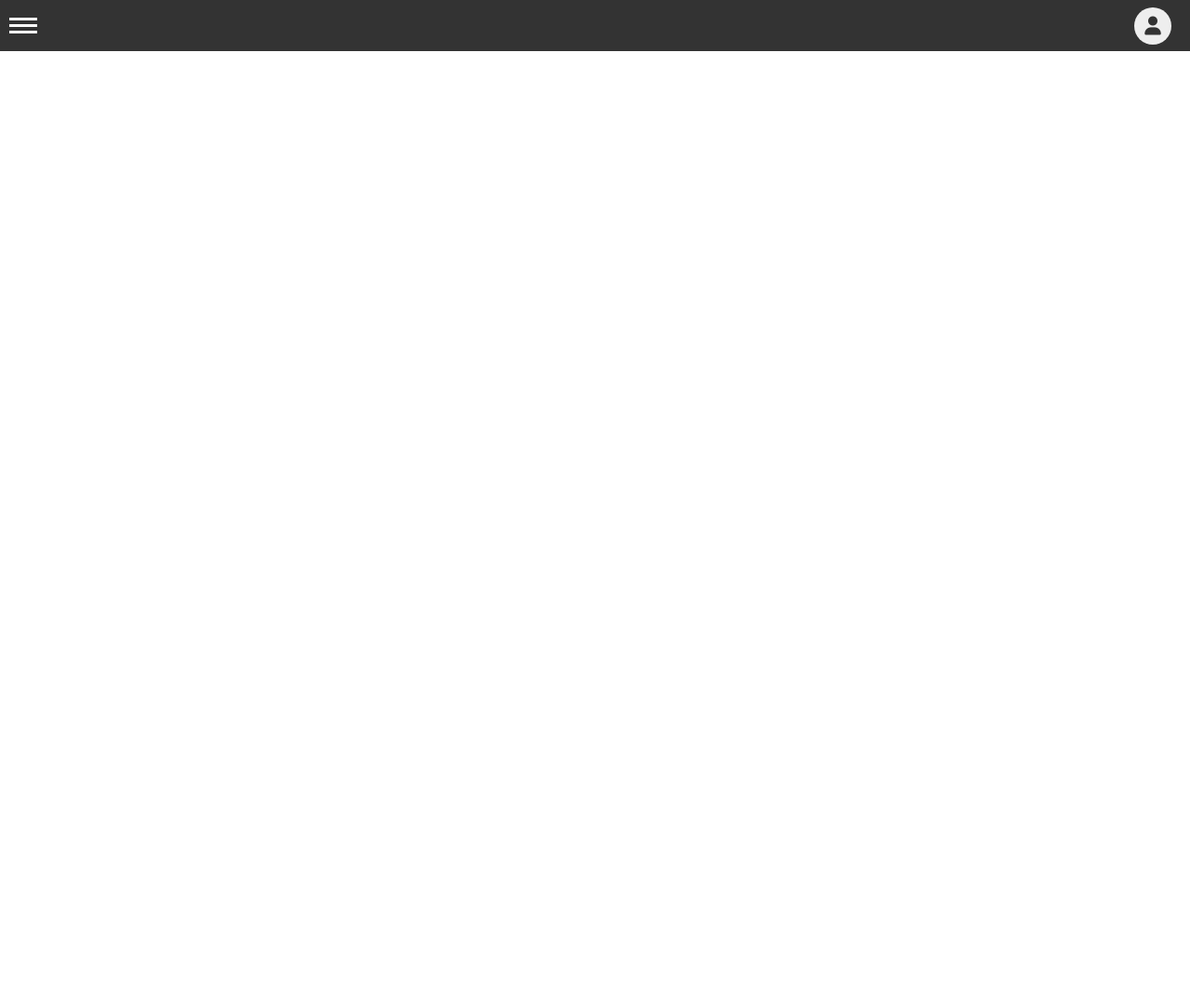
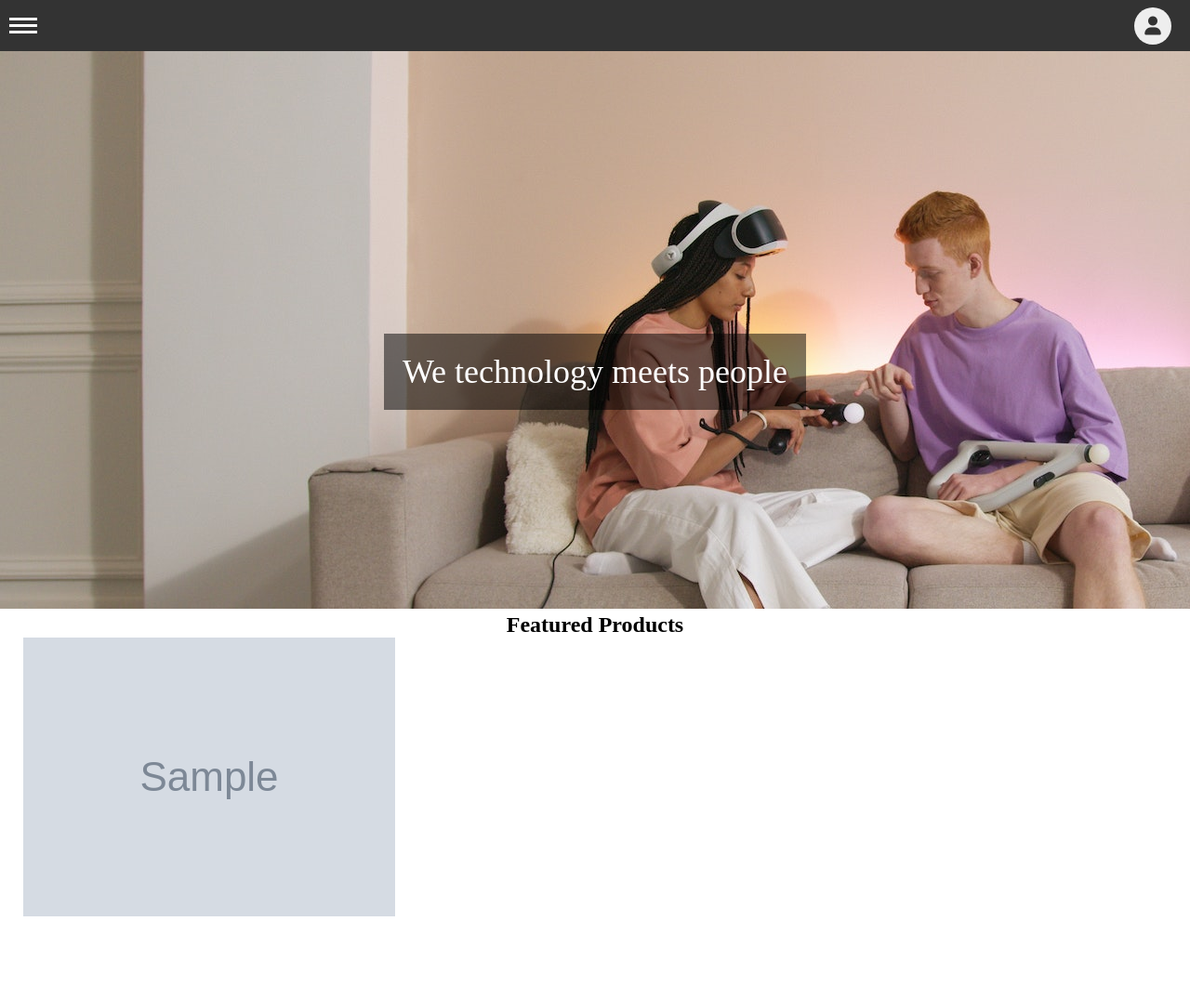
Before and after one commit to Robofish996/PowerPlay, a PHP site: page /pages/store.php in a window 1280 px wide; the page is wider, and only the part inside the window is pictured. Shown: that part at 93% size. Before the commit the page ends 55 px from the top of that part, so only its background shows below. Run offline with PHP 8.4, Linux system fonts and the light colour scheme; the visitor is signed in with stand-in values (Sample User, id 1); tables that the repository leaves empty or names only in its code hold one stand-in row (values such as "Sample post"); grey boxes marked "Sample" are stand-in pictures.

Commit message:
working on featured products

```diff
--- a/css/store.css
+++ b/css/store.css
@@ -3,6 +3,7 @@
     margin: 0;
     padding: 0;
 }
+
 
 /* Navbar styles */
 .navbar {
@@ -139,7 +140,6 @@
     position: absolute;
     background-color: #333;
     min-width: 160px;
-    z-index: 1;
     top: 100%;
     right: 0;
     border-radius: 5px;
@@ -161,3 +161,77 @@
 .dropdown-content a:hover {
     background-color: #444;
 }
+
+/* Banner text styles */
+.banner-text {
+    position: absolute;
+    top: 50%;
+    left: 50%;
+    transform: translate(-50%, -50%);
+    font-size: 36px;
+    color: #fff;
+    text-align: center;
+    padding: 20px;
+    background-color: rgba(0, 0, 0, 0.5);
+}
+/* Featured Products Flip Cards */
+.featured-products {
+    text-align: center; /* Center-align the cards */
+}
+
+.product-cards {
+    display: flex;
+    flex-wrap: wrap;
+    justify-content: center; /* Center-align the cards horizontally */
+    gap: 250px; /* Adjust the gap between card containers */
+}
+
+.product-card-container {
+    width: 450px;
+    height: 350px;
+    display: inline-block; /* Keep card containers inline */
+}
+
+.product-card {
+    width: 100%;
+    height: 100%;
+    perspective: 1000px;
+    cursor: pointer;
+    transition: transform 0.5s;
+    position: relative;
+}
+
+.card-front,
+.card-back {
+    width: 100%;
+    height: 100%;
+    position: absolute;
+    top: 0;
+    left: 0;
+    backface-visibility: hidden;
+}
+
+.card-front {
+    background-color: #fff;
+}
+
+
+.card-back {
+    background-color: transparent;
+    color: #333;
+    transform: rotateY(180deg);
+    display: flex;
+    flex-direction: column;
+    justify-content: center;
+    align-items: center;
+    padding: 20px;
+
+}
+
+.product-card:hover .card-front {
+    transform: rotateY(180deg);
+}
+
+.product-card:hover .card-back {
+    transform: rotateY(0deg);
+}
--- a/js/store.js
+++ b/js/store.js
@@ -6,3 +6,24 @@ const body = document.body;
 hamburgerMenu.addEventListener('click', () => {
     sidebar.classList.toggle('active');
 });
+$(document).ready(function() {
+    // Attach a click event handler to category tabs/buttons
+    $('.category-tab').click(function() {
+        // Get the selected category
+        var selectedCategory = $(this).data('category');
+
+        // Send an AJAX request to retrieve products for the selected category
+        $.ajax({
+            url: 'get_products_by_category.php', // Replace with the actual URL for fetching products
+            method: 'POST',
+            data: { category: selectedCategory },
+            success: function(response) {
+                // Update the "category-products" div with the fetched products
+                $('.category-products').html(response);
+            },
+            error: function(error) {
+                console.error('Error fetching products: ' + error);
+            }
+        });
+    });
+});
--- a/pages/store.php
+++ b/pages/store.php
@@ -1,6 +1,41 @@
-<?php session_start(); ?>
+<?php
+session_start();
+
+// Connection details
+$host = 'localhost';
+$username = 'Mathew';
+$password = 'mysql@123';
+$database = 'powerplay';
+
+// Create a database connection
+$mysqli = new mysqli($host, $username, $password, $database);
+
+// Check if the connection was successful
+if ($mysqli->connect_error) {
+    die("Connection failed: " . $mysqli->connect_error);
+}
+
+// Fetch featured products from the database
+$featuredProductsQuery = "SELECT * FROM featured_products";
+$result = $mysqli->query($featuredProductsQuery);
+
+// Initialize an array to store the featured products
+$featuredProductsData = array();
+
+// Check if there are results
+if ($result->num_rows > 0) {
+    while ($row = $result->fetch_assoc()) {
+        // Add each product to the array
+        $featuredProductsData[] = $row;
+    }
+}
+
+// Close the database connection
+$mysqli->close();
+?>
 <!DOCTYPE html>
 <html lang="en">
+
 <head>
     <meta charset="UTF-8">
     <meta name="viewport" content="width=device-width, initial-scale=1.0">
@@ -8,6 +43,7 @@
     <link rel="stylesheet" href="https://cdnjs.cloudflare.com/ajax/libs/font-awesome/6.0.0-beta3/css/all.min.css">
     <title>Your Store</title>
 </head>
+
 <body>
     <!-- Navbar -->
     <nav class="navbar">
@@ -46,11 +82,50 @@
         </div>
     </nav>
 
+<!-- Banner/Hero Section -->
+<div class="banner">
+    <img src="../css/images/pexels-artem-podrez-7773543.jpg" alt="Banner Image">
+    <div class="banner-text">
+        We technology meets people
+    </div>
+</div>
+
+<!-- Featured Products Flip Cards Section -->
+<!-- Featured Products Flip Cards Section -->
+<section class="featured-products">
+    <h2>Featured Products</h2>
+    <div class="container">
+
+        <div class="product-cards">
+            <?php
+            // Loop through the featured products data and create flip cards
+            foreach ($featuredProductsData as $product) {
+                echo '<div class="product-card-container">';
+                echo '<div class="product-card">';
+                echo '<div class="card-front">';
+                echo '<img src="' . $product['product_image'] . '" alt="' . $product['product_name'] . '">';
+                echo '</div>';
+                echo '<div class="card-back">';
+                echo '<h3>' . $product['product_name'] . '</h3>';
+                echo '<p>' . $product['product_description'] . '</p>';
+                echo '<p>Price: $' . number_format($product['product_price'], 2) . '</p>';
+                echo '<p>Rating: ' . $product['product_rating'] . '</p>';
+                echo '</div>';
+                echo '</div>';
+                echo '</div>';
+            }
+            ?>
+        </div>
+    </div>
+</section>
+
+
+
 
     <!-- Sidebar -->
     <aside class="sidebar" id="sidebar">
         <div class="sidebar-logo">
-            <a href="#">Your Store</a>
+            <a href="#">Power Play</a>
         </div>
         <ul class="sidebar-menu">
             <li><a href="#">Home</a></li>
@@ -61,8 +136,7 @@
         </ul>
     </aside>
 
-    <!-- Your store content goes here -->
+    <script src="../js/store.js"></script>
+</body>
 
-    <script src="../js/store.js"></script> <!-- Link to your JavaScript file -->
-</body>
 </html>
```
Also changed, not shown: css/images/featuredproducts/RD_APAS_SUPER_SLIM_KB.jpg (added), css/images/featuredproducts/razor_BlackWidow_V4_75.png (added), css/images/featuredproducts/razor_BlackWidow_V4_Pro.png (added), css/images/pexels-artem-podrez-7773543.jpg (added). Lines whose indentation alone changed are shown as unchanged.
